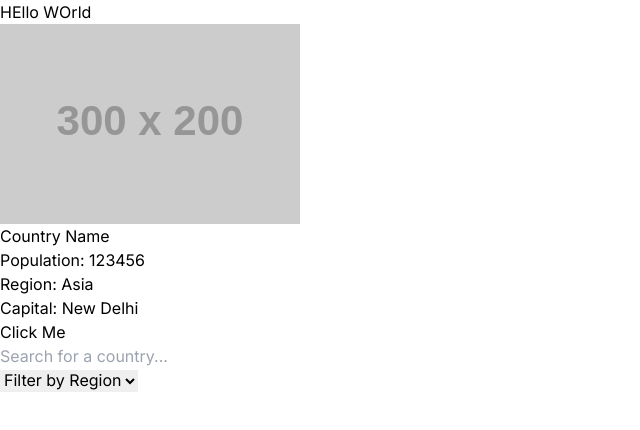
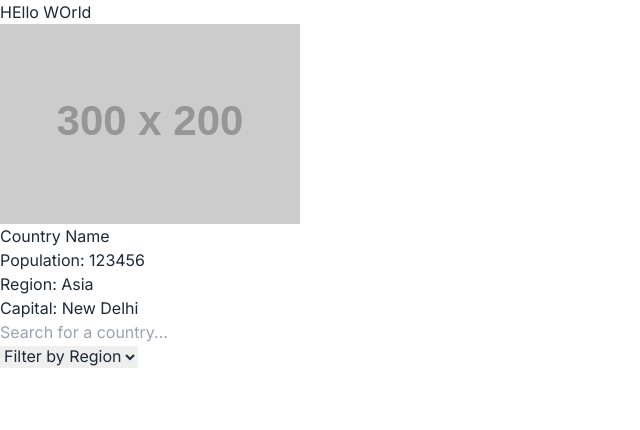
Before and after one commit to brianblip/rest-api-country, a Next.js app: page / in a window 1280 px wide. Shown: the top 430 px of the page, without its empty margins (0-640 px from the left). Built offline with nearby package versions, Linux system fonts and the light colour scheme.

Commit message:
Install DaisyUI

```diff
--- a/src/app/components/Button.tsx
+++ /dev/null
@@ -1,7 +0,0 @@
-export default function Button() {
-  return (
-    <>
-      <button>Click Me</button>
-    </>
-  );
-}
--- a/src/app/page.tsx
+++ b/src/app/page.tsx
@@ -1,4 +1,3 @@
-import Button from "./components/Button";
 import CountryCard from "./components/CountryCard";
 import FilterButton from "./components/FilterButton";
 
@@ -7,7 +6,7 @@ export default function Home() {
     <>
       <h1>HEllo WOrld</h1>
       <CountryCard />
-      <Button />
+
       <FilterButton />
     </>
   );
--- a/tailwind.config.ts
+++ b/tailwind.config.ts
@@ -15,6 +15,17 @@ const config: Config = {
       },
     },
   },
-  plugins: [],
+  plugins: [require("daisyui")],
+  // daisyUI config (optional - here are the default values)
+  daisyui: {
+    themes: false, // false: only light + dark | true: all themes | array: specific themes like this ["light", "dark", "cupcake"]
+    darkTheme: "dark", // name of one of the included themes for dark mode
+    base: true, // applies background color and foreground color for root element by default
+    styled: true, // include daisyUI colors and design decisions for all components
+    utils: true, // adds responsive and modifier utility classes
+    prefix: "", // prefix for daisyUI classnames (components, modifiers and responsive class names. Not colors)
+    logs: true, // Shows info about daisyUI version and used config in the console when building your CSS
+    themeRoot: ":root", // The element that receives theme color CSS variables
+  },
 };
 export default config;
```
Also changed, not shown: package.json (+6 -5 lines), 1 other file (tests, documents, lock files or other folders).
